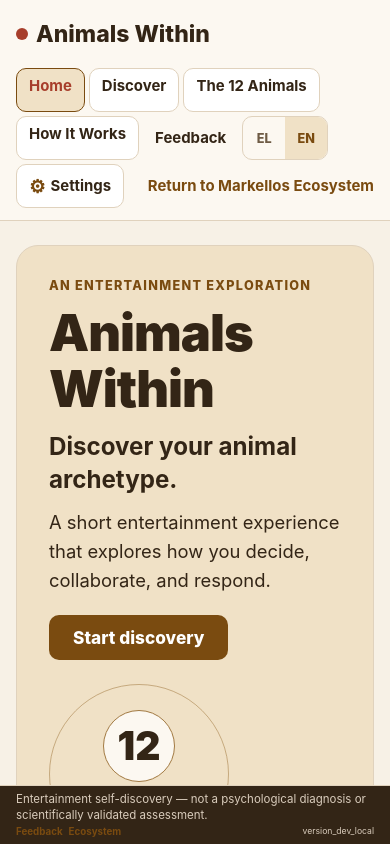
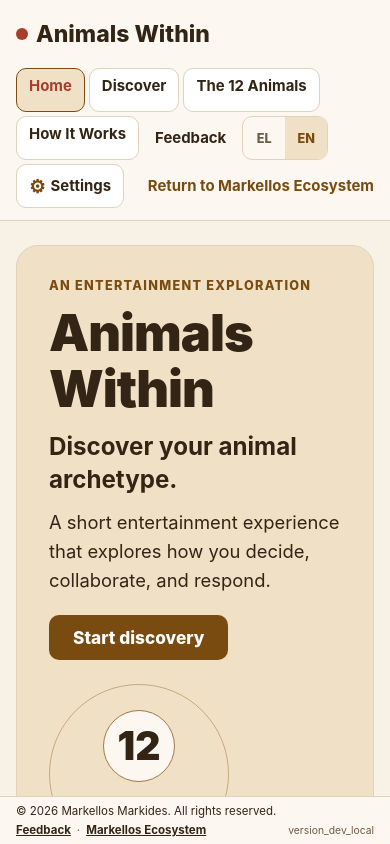
Before and after one commit to mmark76/DiscoverYourTrueNature, a React Native app: screen / in a window 390 px wide. Built offline with nearby package versions, Linux system fonts and the light colour scheme.

Commit message:
Redesign compact legal footer

```diff
--- a/src/i18n/content/el.ts
+++ b/src/i18n/content/el.ts
@@ -308,12 +308,10 @@ export const greekContent = {
   },
   footer: {
     accessibilityLabel: 'Πληροφορίες και σύνδεσμοι του Animals Within',
-    compactDisclaimer: 'Ψυχαγωγική εμπειρία αυτογνωσίας — όχι ψυχολογική διάγνωση ή επιστημονική αξιολόγηση.',
     navigationLabel: 'Σύνδεσμοι υποσέλιδου και πληροφορίες έκδοσης',
     feedbackLabel: 'Feedback',
     feedbackAccessibilityLabel: 'Αποστολή σχολίων μέσω email',
     ecosystemLabel: 'Markellos Ecosystem',
-    ecosystemCompactLabel: 'Ecosystem',
     ecosystemAccessibilityLabel: 'Επιστροφή στο Markellos Ecosystem',
     buildAccessibilityLabel: 'Έκδοση κατασκευής εφαρμογής',
   },
--- a/src/i18n/content/en.ts
+++ b/src/i18n/content/en.ts
@@ -308,12 +308,10 @@ export const englishContent = {
   },
   footer: {
     accessibilityLabel: 'Animals Within information and links',
-    compactDisclaimer: 'Entertainment self-discovery — not a psychological diagnosis or scientifically validated assessment.',
     navigationLabel: 'Footer links and build information',
     feedbackLabel: 'Feedback',
     feedbackAccessibilityLabel: 'Send feedback by email',
     ecosystemLabel: 'Markellos Ecosystem',
-    ecosystemCompactLabel: 'Ecosystem',
     ecosystemAccessibilityLabel: 'Return to Markellos Ecosystem',
     buildAccessibilityLabel: 'Application build version',
   },
--- a/src/i18n/translationTypes.ts
+++ b/src/i18n/translationTypes.ts
@@ -141,12 +141,10 @@ export interface TranslationContent {
   };
   footer: {
     accessibilityLabel: string;
-    compactDisclaimer: string;
     navigationLabel: string;
     feedbackLabel: string;
     feedbackAccessibilityLabel: string;
     ecosystemLabel: string;
-    ecosystemCompactLabel: string;
     ecosystemAccessibilityLabel: string;
     buildAccessibilityLabel: string;
   };
--- a/src/settings/appearancePresets.ts
+++ b/src/settings/appearancePresets.ts
@@ -42,7 +42,7 @@ export const appearancePresets: Record<
       accentMuted: '#F5E2DE', border: '#CDDCE1', borderStrong: '#9CB4BC', focus: '#8B321F',
       disabled: '#D8E2E5', disabledText: '#63777E', success: '#216A55', successSurface: '#DDF0E9',
       warning: '#79431E', warningSurface: '#F6E7D8', progressTrack: '#D4E4E8', selection: '#DDEEF3',
-      footerBackground: '#142A33', footerText: '#FFFFFF', footerMuted: '#C1D2D8', heroMuted: '#D7EBF0',
+      footerBackground: '#F5F9FA', footerText: '#142A33', footerMuted: '#526A73', heroMuted: '#D7EBF0',
       heroDecoration: '#5B91A2', heroDecorationStrong: '#14556A',
     },
     dark: {
@@ -64,7 +64,7 @@ export const appearancePresets: Record<
       accentMuted: '#F4DFD7', border: '#E0D2BD', borderStrong: '#B8A486', focus: '#92321F',
       disabled: '#E2DBD0', disabledText: '#756B5C', success: '#35633A', successSurface: '#E4EFE2',
       warning: '#78420B', warningSurface: '#F6E5C7', progressTrack: '#E6DAC6', selection: '#F0E1C6',
-      footerBackground: '#332516', footerText: '#FFFFFF', footerMuted: '#D9CCBC', heroMuted: '#F1E3CE',
+      footerBackground: '#FCF8F1', footerText: '#332516', footerMuted: '#6E5B45', heroMuted: '#F1E3CE',
       heroDecoration: '#A27A43', heroDecorationStrong: '#6A410C',
     },
     dark: {
@@ -86,7 +86,7 @@ export const appearancePresets: Record<
       accentMuted: '#F2E0DB', border: '#DED1DF', borderStrong: '#B8A3BA', focus: '#873820',
       disabled: '#DFD8E0', disabledText: '#736976', success: '#356448', successSurface: '#E2EFE7',
       warning: '#75411F', warningSurface: '#F4E4D7', progressTrack: '#E3D8E4', selection: '#EADDEC',
-      footerBackground: '#302033', footerText: '#FFFFFF', footerMuted: '#D6C8D8', heroMuted: '#EEDFF0',
+      footerBackground: '#FAF7FA', footerText: '#302033', footerMuted: '#6C586F', heroMuted: '#EEDFF0',
       heroDecoration: '#947099', heroDecorationStrong: '#5D3763',
     },
     dark: {
--- a/src/shared/components/AppFooter.tsx
+++ b/src/shared/components/AppFooter.tsx
@@ -1,4 +1,4 @@
-import { Platform, StyleSheet, useWindowDimensions, View } from 'react-native';
+import { Platform, StyleSheet, View } from 'react-native';
 import type { LayoutChangeEvent, ViewStyle } from 'react-native';
 import { SafeAreaView } from 'react-native-safe-area-context';
 
@@ -14,15 +14,14 @@ import { ExternalTextLink } from './ExternalTextLink';
 import { PageContent } from './PageContent';
 
 const ecosystemUrl = 'https://markellosecosystem.com';
-const compactFooterBreakpoint = 520;
 
 export function AppFooter() {
   const { colors } = useAppearance();
   const { content } = useTranslation();
   const { setFooterHeight } = useFooterLayout();
-  const { width } = useWindowDimensions();
-  const compact = width < compactFooterBreakpoint;
   const styles = createStyles(colors);
+  const currentYear = new Date().getFullYear();
+  const copyrightNotice = `© ${currentYear} Markellos Markides. All rights reserved.`;
   const feedbackUrl = createFeedbackMailto({
     languageLabel: content.common.selectedLanguageName,
     buildVersion,
@@ -40,32 +39,35 @@ export function AppFooter() {
       style={styles.footer}
     >
       <PageContent style={styles.footerInner}>
-        <View testID="footer-row-disclaimer" style={styles.disclaimerRow}>
-          <AppText style={styles.disclaimer}>{content.footer.compactDisclaimer}</AppText>
+        <View testID="footer-row-copyright" style={styles.copyrightRow}>
+          <AppText style={styles.copyright}>{copyrightNotice}</AppText>
         </View>
 
         <View
           accessibilityLabel={content.footer.navigationLabel}
           testID="footer-row-navigation"
-          style={[styles.navigationRow, compact && styles.navigationRowCompact]}
+          style={styles.navigationRow}
         >
+          <View style={styles.linkGroup}>
             <ExternalTextLink
               accessibilityLabel={content.footer.feedbackAccessibilityLabel}
               label={content.footer.feedbackLabel}
               url={feedbackUrl}
               style={styles.link}
-            textStyle={[styles.linkLabel, compact && styles.compactLinkLabel]}
+              textStyle={styles.linkLabel}
             />
+            <AppText accessibilityElementsHidden style={styles.separator}>·</AppText>
             <ExternalTextLink
               accessibilityLabel={content.footer.ecosystemAccessibilityLabel}
-            label={compact ? content.footer.ecosystemCompactLabel : content.footer.ecosystemLabel}
+              label={content.footer.ecosystemLabel}
               url={ecosystemUrl}
               style={styles.link}
-            textStyle={[styles.linkLabel, compact && styles.compactLinkLabel]}
+              textStyle={styles.linkLabel}
             />
+          </View>
           <AppText
             accessibilityLabel={`${content.footer.buildAccessibilityLabel}: ${buildVersion}`}
-            style={[styles.buildVersion, compact && styles.buildVersionCompact]}
+            style={styles.buildVersion}
           >
             {buildVersion}
           </AppText>
@@ -87,29 +89,30 @@ function createStyles(colors: SemanticColors) {
       right: 0,
       zIndex: 20,
     },
-    footerInner: { gap: 2, paddingBottom: 5, paddingTop: 5 },
-    disclaimerRow: { minWidth: 0, width: '100%' },
-    disclaimer: { color: colors.footerMuted, fontSize: 10, lineHeight: 14 },
+    footerInner: { gap: 3, paddingBottom: 6, paddingTop: 6 },
+    copyrightRow: { minWidth: 0, width: '100%' },
+    copyright: { color: colors.footerText, fontSize: 10, lineHeight: 14 },
     navigationRow: {
       alignItems: 'center',
+      columnGap: theme.spacing.sm,
       flexDirection: 'row',
       flexWrap: 'wrap',
-      gap: theme.spacing.sm,
       minWidth: 0,
+      rowGap: 2,
       width: '100%',
     },
-    navigationRowCompact: { columnGap: 6 },
+    linkGroup: { alignItems: 'center', columnGap: 6, flexDirection: 'row', flexShrink: 1, flexWrap: 'wrap', minWidth: 0, rowGap: 2 },
     link: { flexShrink: 1, justifyContent: 'center' },
-    linkLabel: { color: colors.primary, fontSize: 10, lineHeight: 14 },
-    compactLinkLabel: { fontSize: 8.5, lineHeight: 12 },
+    linkLabel: { color: colors.footerText, fontSize: 10, lineHeight: 14, textDecorationLine: 'underline' },
+    separator: { color: colors.footerMuted, fontSize: 10, lineHeight: 14 },
     buildVersion: {
       color: colors.footerMuted,
-      flexShrink: 0,
+      flexShrink: 1,
       fontSize: 9,
       lineHeight: 14,
       marginLeft: 'auto',
+      maxWidth: '100%',
       textAlign: 'right',
     },
-    buildVersionCompact: { fontSize: 7.5, lineHeight: 12 },
   });
 }
```
Also changed, not shown: 3 other files (tests, documents, lock files or other folders). Lines whose indentation alone changed are shown as unchanged.
